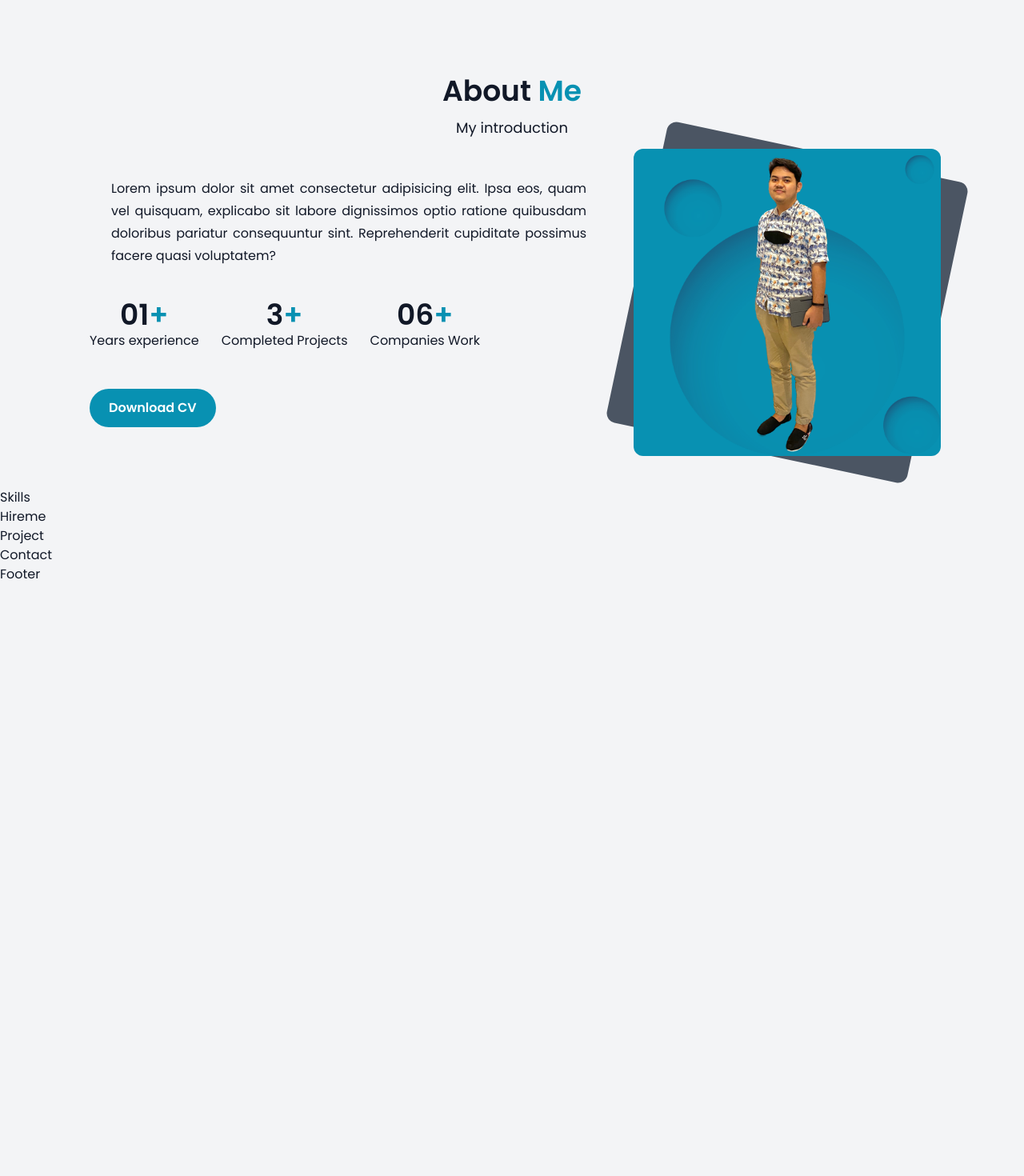
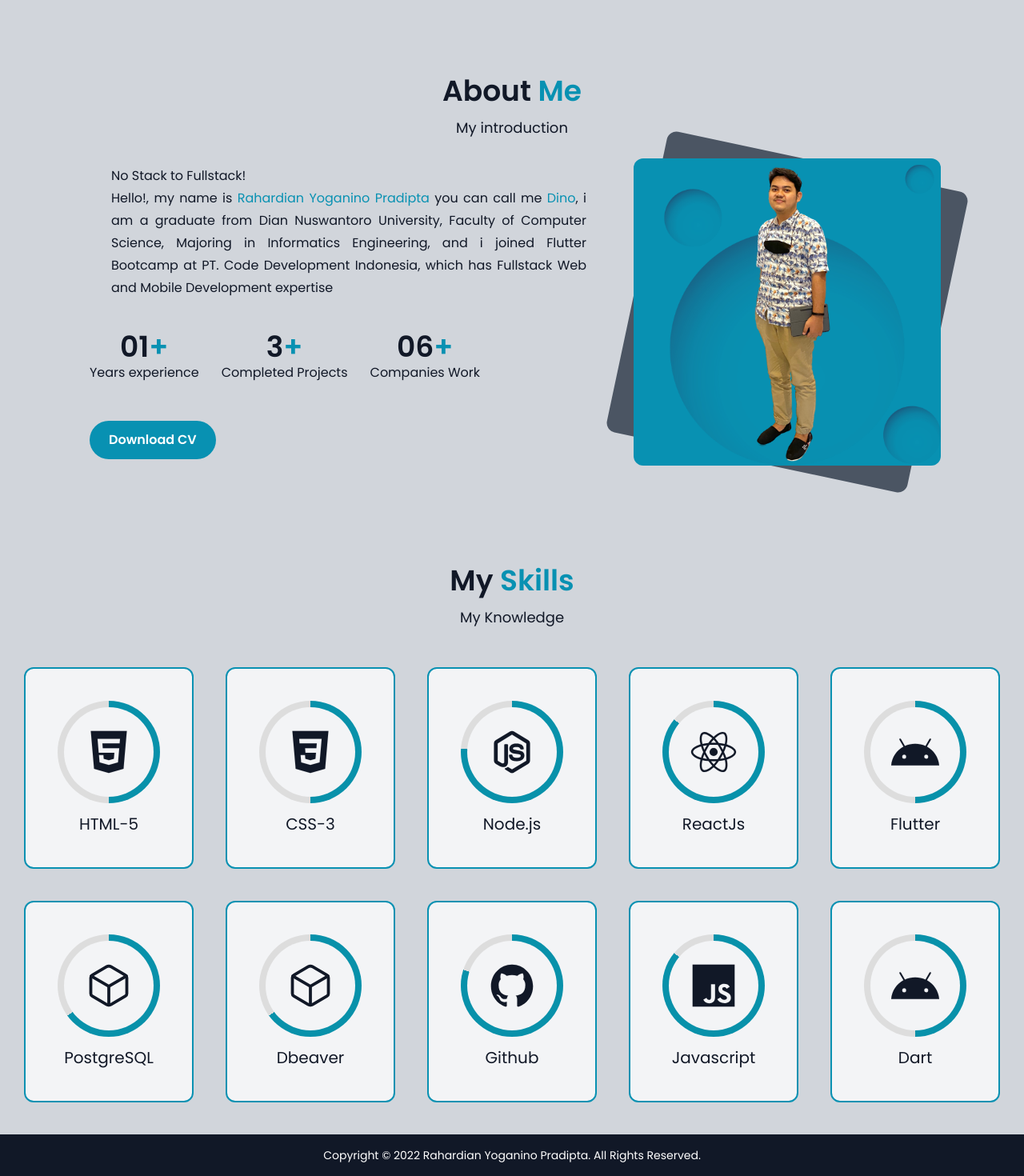
Before and after one commit to yoganino123/portofolio-yoganino, a React (Create React App) app: page / in a window 1280 px wide. Shown: the part 778-2248 px from the top of the page at 80% size. Before the commit the page ends 1508 px from the top, so only its background shows below. Built offline with nearby package versions, Linux system fonts and the light colour scheme.

Commit message:
Skills page

```diff
--- a/src/App.js
+++ b/src/App.js
@@ -16,9 +16,9 @@ function App() {
       <Hero />
       <About />
       <Skills />
-      <Hireme />
-      <Project />
-      <Contact />
+      {/* <Hireme /> */}
+      {/* <Project /> */}
+      {/* <Contact /> */}
       <Footer />
     </div>
   );
--- a/src/components/About.js
+++ b/src/components/About.js
@@ -21,10 +21,18 @@ const About = () => {
           <div className="p-2">
             <div className="text-gray-900 dark:text-gray-300 my-3">
               <p className="text-justify leading-7 w-11/12 mx-auto">
-                Lorem ipsum dolor sit amet consectetur adipisicing elit. Ipsa
-                eos, quam vel quisquam, explicabo sit labore dignissimos optio
-                ratione quibusdam doloribus pariatur consequuntur sint.
-                Reprehenderit cupiditate possimus facere quasi voluptatem?
+                No Stack to Fullstack!
+                <br />
+                Hello!, my name is
+                <span className="text-cyan-600">
+                  {" "}
+                  Rahardian Yoganino Pradipta
+                </span>{" "}
+                you can call me <span className="text-cyan-600">Dino</span>, i
+                am a graduate from Dian Nuswantoro University, Faculty of
+                Computer Science, Majoring in Informatics Engineering, and i
+                joined Flutter Bootcamp at PT. Code Development Indonesia, which
+                has Fullstack Web and Mobile Development expertise
               </p>
               <div className="flex mt-10 items-center gap-7">
                 {info.map((content) => (
--- a/src/components/Footer.js
+++ b/src/components/Footer.js
@@ -1,7 +1,11 @@
 import React from "react";
 
 const Footer = () => {
-  return <div>Footer</div>;
+  return (
+    <div className="bg-gray-900 dark:bg-gray-800 text-sm p-4 text-center text-white">
+      Copyright © 2022 Rahardian Yoganino Pradipta. All Rights Reserved.
+    </div>
+  );
 };
 
 export default Footer;
--- a/src/components/Hero.js
+++ b/src/components/Hero.js
@@ -41,7 +41,7 @@ const Hero = () => {
             {social_media?.map((icon, i) => (
               <div
                 key={i}
-                className="text-gray-600 hover:text-cyan-600 cursor-pointer "
+                className="text-gray-500 hover:text-cyan-600 cursor-pointer "
               >
                 <a href={icon?.link} target="_blank">
                   <ion-icon name={icon?.logo}></ion-icon>
--- a/src/components/Navbar.js
+++ b/src/components/Navbar.js
@@ -16,14 +16,14 @@ const Navbar = () => {
       name: "SKILLS",
       link: "#skills",
     },
-    {
-      name: "PROJECTS",
-      link: "#projects",
-    },
-    {
-      name: "CONTACT",
-      link: "#contact",
-    },
+    // {
+    //   name: "PROJECTS",
+    //   link: "#projects",
+    // },
+    // {
+    //   name: "CONTACT",
+    //   link: "#contact",
+    // },
   ];
   useEffect(() => {
     window.addEventListener("scroll", () => {
@@ -75,7 +75,11 @@ const Navbar = () => {
         >
           <ul className="flex flex-col justify-center h-full gap-10 py-2 text-lg">
             {menuLinks?.map((menu, i) => (
-              <li key={i} className="px-6 hover:text-cyan-600">
+              <li
+                onClick={() => setOpen(false)}
+                key={i}
+                className="px-6 hover:text-cyan-600"
+              >
                 <a href={menu?.link}>{menu?.name}</a>
               </li>
             ))}
--- a/src/components/Skills.js
+++ b/src/components/Skills.js
@@ -1,7 +1,92 @@
 import React from "react";
 
 const Skills = () => {
-  return <div>Skills</div>;
+  const skills = [
+    {
+      logo: "logo-html5",
+      name: "HTML-5",
+      count: 50,
+    },
+    {
+      logo: "logo-css3",
+      name: "CSS-3",
+      count: 50,
+    },
+    {
+      logo: "logo-nodejs",
+      name: "Node.js",
+      count: 76,
+    },
+    {
+      logo: "logo-react",
+      name: "ReactJs",
+      count: 86,
+    },
+    {
+      logo: "logo-android",
+      name: "Flutter",
+      count: 50,
+    },
+    {
+      logo: "cube-outline",
+      name: "PostgreSQL",
+      count: 65,
+    },
+    {
+      logo: "cube-outline",
+      name: "Dbeaver",
+      count: 65,
+    },
+    {
+      logo: "logo-github",
+      name: "Github",
+      count: 80,
+    },
+    {
+      logo: "logo-javascript",
+      name: "Javascript",
+      count: 86,
+    },
+    {
+      logo: "logo-android",
+      name: "Dart",
+      count: 50,
+    },
+  ];
+  return (
+    <section id="skills" className="py-10  relative">
+      <div className="mt-8 text-gray-100 text-center">
+        <h3 className="text-4xl font-semibold text-gray-900 dark:text-gray-100">
+          My <span className="text-cyan-600">Skills</span>
+        </h3>
+        <p className="text-gray-900 dark:text-gray-400 mt-3 text-lg">
+          My Knowledge
+        </p>
+        <div className="flex items-center justify-center mt-12 gap-10 flex-wrap">
+          {skills?.map((skill, i) => (
+            <div
+              key={i}
+              className="border-2 group border-cyan-600 relative min-w-[10rem] max-w-[16rem] bg-gray-100 dark:bg-gray-900 p-10 rounded-xl"
+            >
+              <div
+                style={{
+                  background: `conic-gradient(rgb(8,145,170) ${skill.count}%, #ddd ${skill.count}%)`,
+                }}
+                className="w-32 h-32 flex items-center justify-center rounded-full"
+              >
+                <div className="text-gray-900 dark:text-gray-100 text-6xl w-28 h-28 bg-gray-100 dark:bg-gray-900 rounded-full flex items-center justify-center group-hover:text-cyan-600">
+                  <ion-icon name={skill.logo}></ion-icon>
+                </div>
+              </div>
+              <p className="text-xl mt-3 text-gray-900 dark:text-gray-100">
+                {skill.name}
+              </p>
+            </div>
+          ))}
+        </div>
+      </div>
+    </section>
+  );
 };
 
 export default Skills;
--- a/src/index.css
+++ b/src/index.css
@@ -8,7 +8,7 @@ html {
   }
 
 body {
-    @apply box-border bg-gray-100 text-gray-900 dark:bg-gray-900 dark:text-gray-100;
+    @apply box-border bg-gray-300 text-gray-900 dark:bg-gray-900 dark:text-gray-100;
   }
 
 .btn-primary {
```
